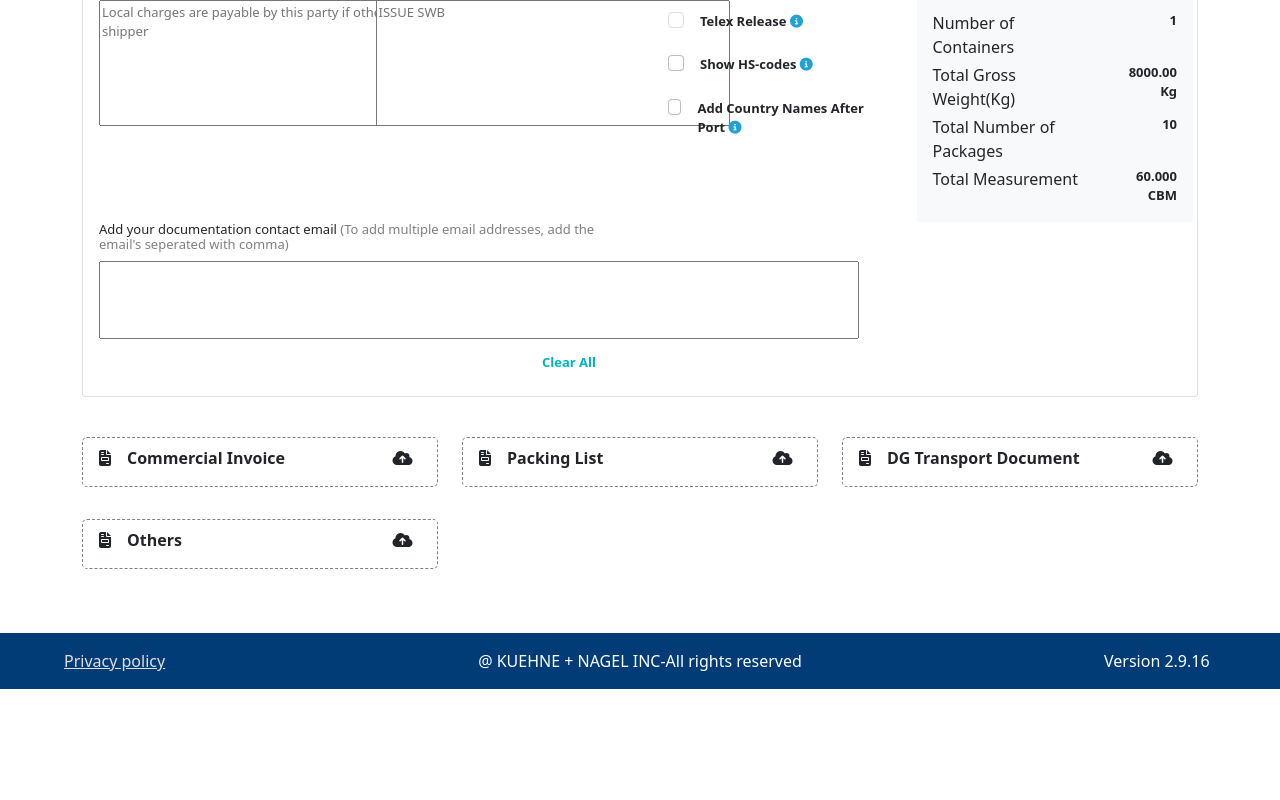
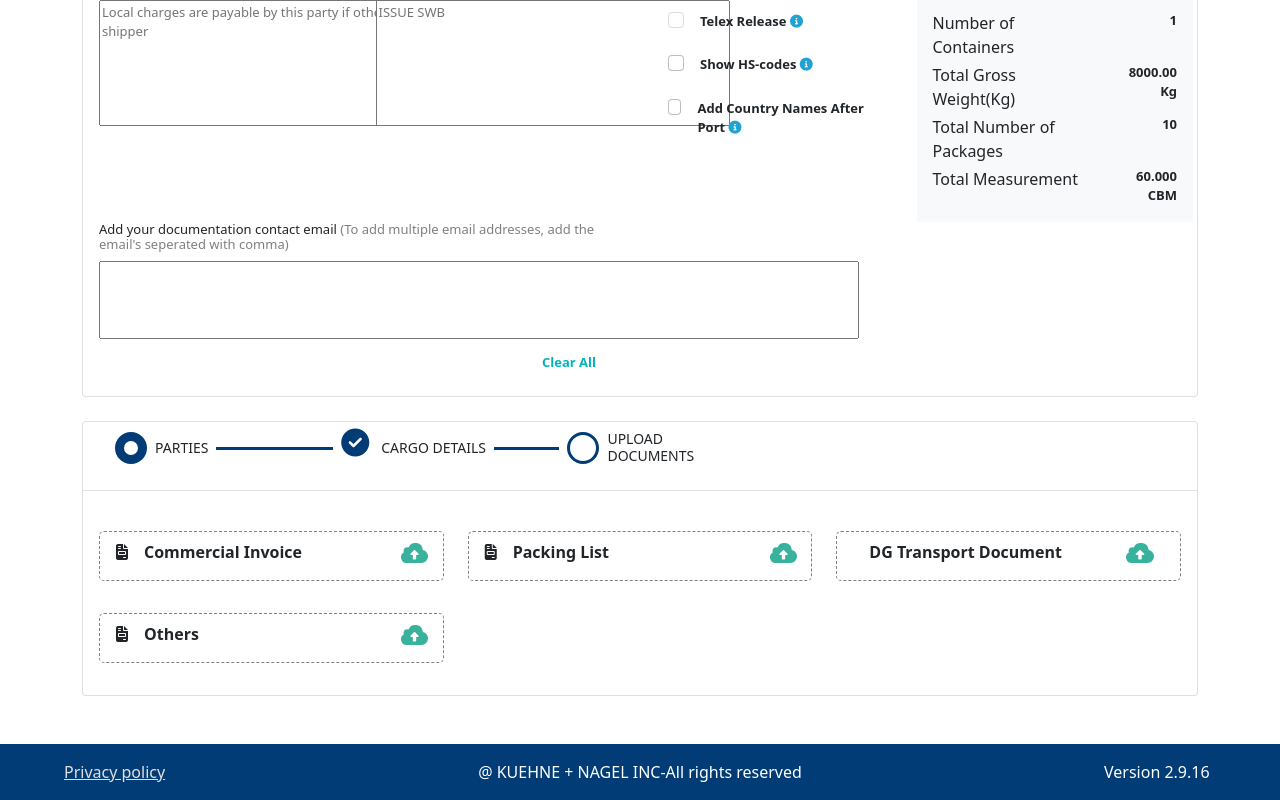
Before and after one commit to shemajacob1996/portal-frontend, an Angular app: page / in a window 1280 px wide. Shown: the part 1482-2282 px from the top of the page. Before the commit the page ends 2171 px from the top, so only its background shows below. Built offline with nearby package versions, Linux system fonts and the light colour scheme.

Commit message:
Latest changes

```diff
--- a/src/app/upload-documents/upload-documents.component.html
+++ b/src/app/upload-documents/upload-documents.component.html
@@ -1,3 +1,20 @@
+<div class="card">
+    <div class="card-title border-bottom">
+        <div class="wrapper">
+            <ol class="c-stepper">
+                <li class="c-stepper__item">
+                    <h3 class="c-stepper__title">PARTIES</h3>
+                </li>
+                <li class="c-stepper__item">
+                    <h3 class="c-stepper__title">CARGO DETAILS</h3>
+                </li>
+                <li class="c-stepper__item">
+                    <h3 class="c-stepper__title">UPLOAD DOCUMENTS</h3>
+                </li>
+            </ol>
+        </div>
+    </div>
+    <div class="card-body">
         <div class="row flex-wrap">
             <div class="col-4 my-3">
                 <div class="d-flex w-100 upload-doc">
@@ -8,7 +25,7 @@
                         <p class="fs-6 fw-bold">Commercial Invoice</p>
                     </span>
                     <span class="mt-2 col-2" (click)="uploadFile.click()" >
-                <i class="fa-solid fa-cloud-arrow-up"></i>
+                        <img src="../assets/images/cloud-computing.svg">
                         <input #uploadFile (change)="upload($event)" type='file' style="display:none"/>
                     </span>
                 </div>
@@ -22,7 +39,7 @@
                         <p class="fs-6 fw-bold">Packing List</p>
                     </span>
                     <span class="mt-2 col-2" (click)="uploadFile.click()" >
-                <i class="fa-solid fa-cloud-arrow-up"></i>
+                        <img src="../assets/images/cloud-computing.svg">
                         <input #uploadFile (change)="upload($event)" type='file' style="display:none"/>
                     </span>
                 </div>
@@ -30,13 +47,13 @@
             <div class="col-4 my-3">
                 <div class="d-flex w-100 upload-doc">
                     <span class="col-auto mx-3 mt-2">
-                <i class="fa-solid fa-file-invoice"></i>
+
                     </span>
                     <span class="col-9 mt-2">
                         <p class="fs-6 fw-bold">DG Transport Document</p>
                     </span>
                     <span class="mt-2 col-2" (click)="uploadFile.click()" >
-                <i class="fa-solid fa-cloud-arrow-up"></i>
+                        <img src="../assets/images/cloud-computing.svg">
                         <input #uploadFile (change)="upload($event)" type='file' style="display:none"/>
                     </span>
                 </div>
@@ -50,9 +67,11 @@
                         <p class="fs-6 fw-bold">Others</p>
                     </span>
                     <span class="mt-2 col-2" (click)="uploadFile.click()" >
-                <i class="fa-solid fa-cloud-arrow-up"></i>
+                        <img src="../assets/images/cloud-computing.svg">
                         <input #uploadFile (change)="upload($event)" type='file' style="display:none"/>
                     </span>
                 </div>
             </div>
         </div>
+    </div>
+</div>
```
Lines whose indentation alone changed are shown as unchanged.
